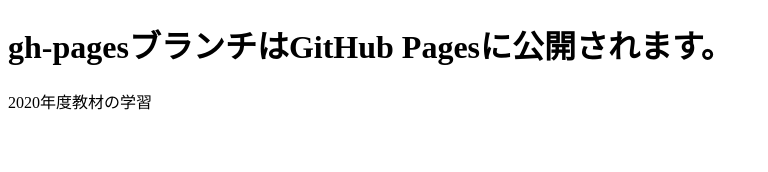
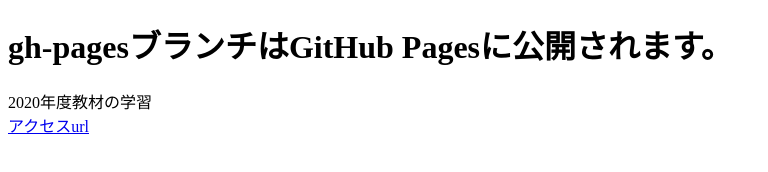
Before and after one commit to shinfujita/git-study-test-2020, a plain HTML site: page index.html in a window 1280 px wide. Shown: the whole page, without its empty margins (0-768 px from the left). Drawn offline with Linux system fonts and the light colour scheme.

Commit message:
URLを追記

```diff
--- a/index.html
+++ b/index.html
@@ -6,6 +6,7 @@
   </head>
   <body>
     <h1>gh-pagesブランチはGitHub Pagesに公開されます。</h1>
-    <p>2020年度教材の学習</p>
+    <p>2020年度教材の学習<br>
+    <a href="https://shinfujita.github.io/git-study-test-2020/">アクセスurl</a></p>
   </body>
 </html>
```
